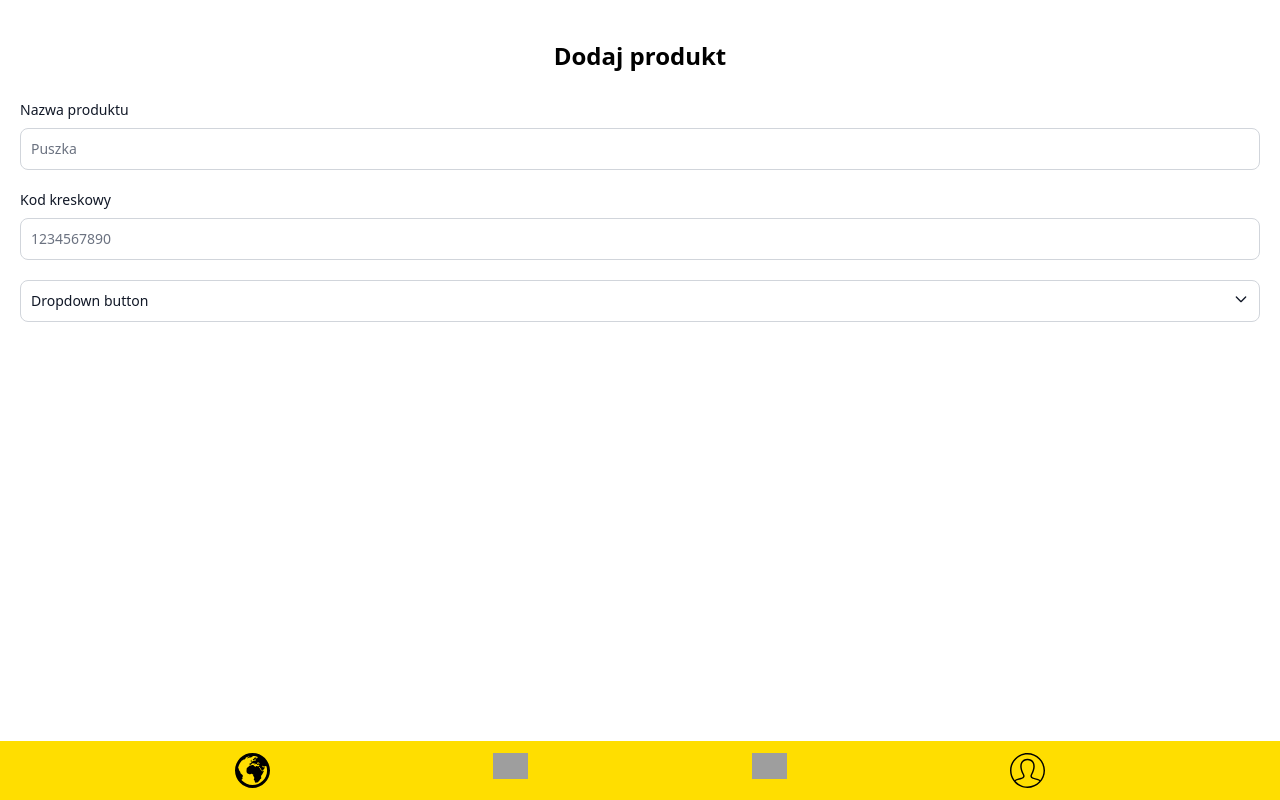
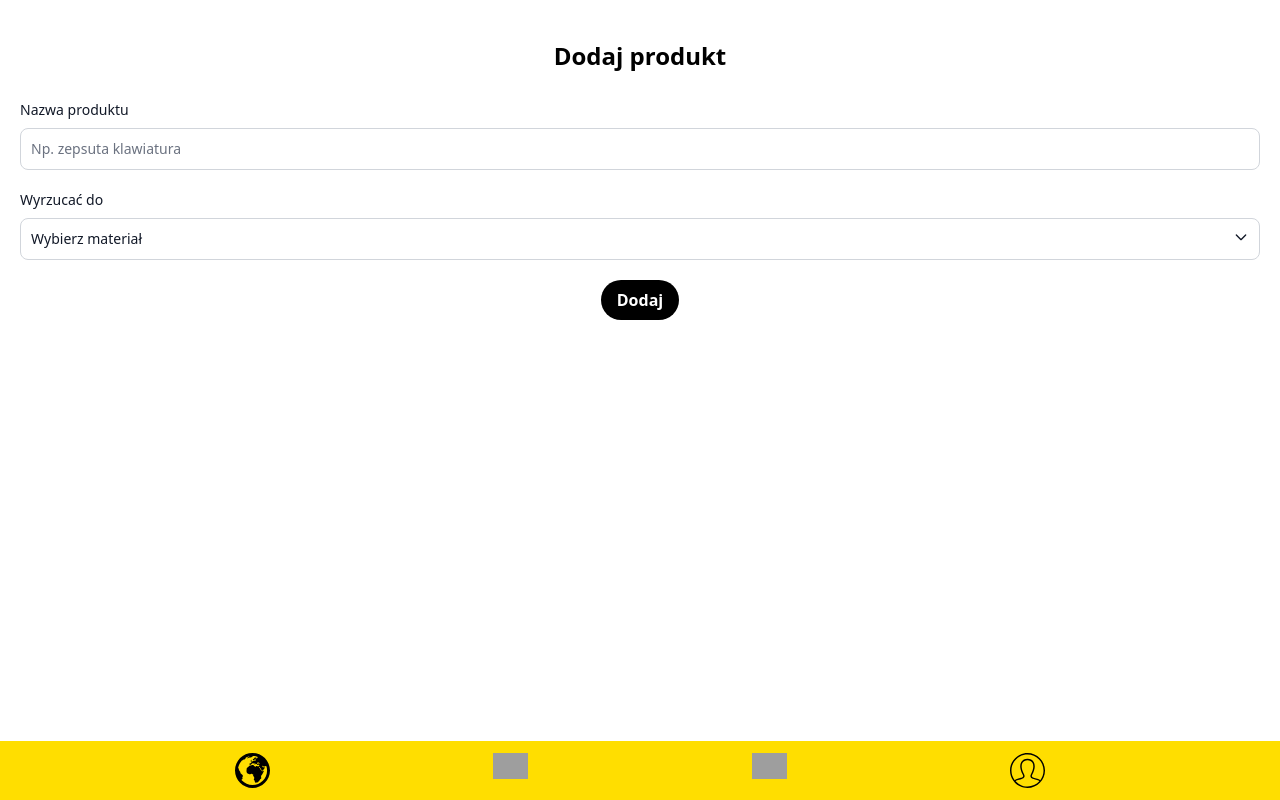
Before and after one commit to Stanlee77/beeco, a Next.js app: page /add-product in a window 1280 px wide. Built offline with nearby package versions, Linux system fonts and the light colour scheme; grey boxes are pictures that could not be loaded.

Commit message:
implement add product option

```diff
--- a/app/add-product/page.tsx
+++ b/app/add-product/page.tsx
@@ -1,9 +1,142 @@
-import AddProductForm from "../components/AddProductForm";
+"use client";
+
+import { useState } from "react";
+import { PolishTrashType, TrashType } from "../types";
 
 export default function AddProductPage() {
+  const [isVisible, setIsVisible] = useState(false);
+  const [dumpInto, setDumpInto] = useState<TrashType | null>(null);
+  const [name, setName] = useState("");
+  const BARCODE = "1234567890";
+  const MATERIAL = "plastic";
+
+  function addNewProduct() {
+    const newItem = {
+      barcode: BARCODE,
+      name: name,
+      material: MATERIAL,
+      dump_into: dumpInto,
+    };
+
+    fetch("http://localhost:3000/api/add-product", {
+      method: "POST",
+      headers: {
+        "Content-Type": "application/json",
+      },
+      body: JSON.stringify(newItem),
+    })
+      .then((response) => response.json())
+      .then((result) => {
+        console.log("item added! result: ", result);
+      })
+      .catch((error) => {
+        console.error(error);
+      });
+  }
+
   return (
-    <>
-      <AddProductForm />
-    </>
+    <form
+      className="pt-10  px-5 mb-[60px]"
+      onSubmit={(e) => {
+        e.preventDefault();
+        addNewProduct();
+      }}
+    >
+      <h1 className="text-2xl font-bold text-center mb-7">Dodaj produkt</h1>
+      <label
+        htmlFor="product-name"
+        className="block mb-2 text-sm font-medium text-gray-900 dark:text-white"
+      >
+        Nazwa produktu
+      </label>
+      <div className="mb-5">
+        <input
+          type="text"
+          id="product-name"
+          className=" border border-gray-300 text-gray-900 text-sm rounded-lg focus:ring-blue-500 focus:border-blue-500 block w-full p-2.5 dark:bg-gray-700 dark:border-gray-600 dark:placeholder-gray-400 dark:text-white dark:focus:ring-blue-500 dark:focus:border-blue-500"
+          placeholder="Np. zepsuta klawiatura"
+          required
+          onChange={(e) => setName(e.target.value)}
+          autoComplete="off"
+        />
+      </div>
+      {/* <div className="mb-5">
+        <label
+          htmlFor="barcode"
+          className="block mb-2 text-sm font-medium text-gray-900 dark:text-white"
+        >
+          Kod kreskowy
+        </label>
+        <input
+          type="text"
+          id="barcode"
+          className=" border border-gray-300 text-gray-900 text-sm rounded-lg focus:ring-blue-500 focus:border-blue-500 block w-full p-2.5 dark:bg-gray-700 dark:border-gray-600 dark:placeholder-gray-400 dark:text-white dark:focus:ring-blue-500 dark:focus:border-blue-500"
+          placeholder="np. 1234567890"
+        />
+      </div> */}
+      <label
+        htmlFor="dump-into"
+        className="block mb-2 text-sm font-medium text-gray-900 dark:text-white"
+      >
+        Wyrzucać do
+      </label>
+      <button
+        id="dump-into"
+        data-dropdown-toggle="dropdown"
+        className="border border-gray-300 text-gray-900 text-sm rounded-lg focus:ring-blue-500 focus:border-blue-500 inline-flex justify-between w-full p-2.5 dark:bg-gray-700 dark:border-gray-600 dark:placeholder-gray-400 dark:text-white dark:focus:ring-blue-500 dark:focus:border-blue-500"
+        type="button"
+        onClick={() => setIsVisible(!isVisible)}
+      >
+        {dumpInto ? PolishTrashType[dumpInto] : "Wybierz materiał"} &nbsp;
+        <svg
+          className="w-4 h-4 ml-2"
+          aria-hidden="true"
+          fill="none"
+          stroke="currentColor"
+          viewBox="0 0 24 24"
+          xmlns="http://www.w3.org/2000/svg"
+        >
+          <path
+            strokeLinecap="round"
+            strokeLinejoin="round"
+            strokeWidth={2}
+            d="M19 9l-7 7-7-7"
+          ></path>
+        </svg>
+      </button>
+      <div id="dropdown" className="z-1 relative">
+        <ul
+          className="py-2 text-sm text-gray-700 dark:text-gray-200 absolute top-0 bg-white rounded-lg shadow w-44 dark:bg-gray-700"
+          aria-labelledby="dropdownDefaultButton"
+          style={{ display: isVisible ? "block" : "none" }}
+        >
+          {[
+            TrashType.glass,
+            TrashType.paper,
+            TrashType.plastic,
+            TrashType.organic,
+            TrashType.other,
+          ].map((material) => (
+            <li className="w-full" key={material}>
+              <button
+                className="block px-4 py-2 hover:bg-gray-100 dark:hover:bg-gray-600 dark:hover:text-white divide-y divide-gray-100"
+                onClick={() => {
+                  setDumpInto(material);
+                  setIsVisible(false);
+                }}
+              >
+                {PolishTrashType[material]}
+              </button>
+            </li>
+          ))}
+        </ul>
+      </div>
+      <button
+        type="submit"
+        className="bg-black hover:bg-blue-600 text-white font-bold py-2 px-4 rounded-full mt-5 mx-auto block"
+      >
+        Dodaj
+      </button>
+    </form>
   );
 }
--- a/app/components/AddProductForm/AddProductForm.tsx
+++ b/app/components/AddProductForm/AddProductForm.tsx
@@ -2,113 +2,6 @@
 
 import React, { useEffect, useState } from "react";
 
-const AddProductForm = () => {
-  const [materials, setMaterials] = useState([]);
-  const [isVisible, setIsVisible] = useState(false);
-  // W tym miescie zdarza sie na rerender
-  console.log("RERENDER");
-
-  return (
-    <div className="pt-10  px-5 mb-[60px]">
-      <h1 className="text-2xl font-bold text-center mb-7">Dodaj produkt</h1>
-
-      <div className="mb-5">
-        <label
-          htmlFor="product-name"
-          className="block mb-2 text-sm font-medium text-gray-900 dark:text-white"
-        >
-          Nazwa produktu
-        </label>
-        <input
-          type="text"
-          id="product-name"
-          className=" border border-gray-300 text-gray-900 text-sm rounded-lg focus:ring-blue-500 focus:border-blue-500 block w-full p-2.5 dark:bg-gray-700 dark:border-gray-600 dark:placeholder-gray-400 dark:text-white dark:focus:ring-blue-500 dark:focus:border-blue-500"
-          placeholder="Puszka"
-          required
-        />
-      </div>
-      <div className="mb-5">
-        <label
-          htmlFor="barcode"
-          className="block mb-2 text-sm font-medium text-gray-900 dark:text-white"
-        >
-          Kod kreskowy
-        </label>
-        <input
-          type="text"
-          id="barcode"
-          className=" border border-gray-300 text-gray-900 text-sm rounded-lg focus:ring-blue-500 focus:border-blue-500 block w-full p-2.5 dark:bg-gray-700 dark:border-gray-600 dark:placeholder-gray-400 dark:text-white dark:focus:ring-blue-500 dark:focus:border-blue-500"
-          placeholder="1234567890"
-          required
-        />
-      </div>
-
-      <button
-        id="dropdownDefaultButton"
-        data-dropdown-toggle="dropdown"
-        className="border border-gray-300 text-gray-900 text-sm rounded-lg focus:ring-blue-500 focus:border-blue-500 inline-flex justify-between w-full p-2.5 dark:bg-gray-700 dark:border-gray-600 dark:placeholder-gray-400 dark:text-white dark:focus:ring-blue-500 dark:focus:border-blue-500"
-        type="button"
-        onClick={() => setIsVisible(!isVisible)}
-      >
-        Dropdown button{" "}
-        <svg
-          className="w-4 h-4 ml-2"
-          aria-hidden="true"
-          fill="none"
-          stroke="currentColor"
-          viewBox="0 0 24 24"
-          xmlns="http://www.w3.org/2000/svg"
-        >
-          <path
-            strokeLinecap="round"
-            strokeLinejoin="round"
-            strokeWidth={2}
-            d="M19 9l-7 7-7-7"
-          ></path>
-        </svg>
-      </button>
-      <div id="dropdown" className="z-1 relative">
-        <ul
-          className="py-2 text-sm text-gray-700 dark:text-gray-200 absolute top-0 bg-white rounded-lg shadow w-44 dark:bg-gray-700"
-          aria-labelledby="dropdownDefaultButton"
-          style={{ display: isVisible ? "block" : "none" }}
-        >
-          <li>
-            <a
-              href="#"
-              className="block px-4 py-2 hover:bg-gray-100 dark:hover:bg-gray-600 dark:hover:text-white divide-y divide-gray-100"
-            >
-              Dashboard
-            </a>
-          </li>
-          <li>
-            <a
-              href="#"
-              className="block px-4 py-2 hover:bg-gray-100 dark:hover:bg-gray-600 dark:hover:text-white divide-y divide-gray-100"
-            >
-              Settings
-            </a>
-          </li>
-          <li>
-            <a
-              href="#"
-              className="block px-4 py-2 hover:bg-gray-100 dark:hover:bg-gray-600 dark:hover:text-white divide-y divide-gray-100"
-            >
-              Earnings
-            </a>
-          </li>
-          <li>
-            <a
-              href="#"
-              className="block px-4 py-2 hover:bg-gray-100 dark:hover:bg-gray-600 dark:hover:text-white divide-y divide-gray-100"
-            >
-              Sign out
-            </a>
-          </li>
-        </ul>
-      </div>
-    </div>
-  );
-};
+const AddProductForm = () => {};
 
 export default AddProductForm;
--- a/app/learn/components/LearnLink/LearnLink.tsx
+++ b/app/learn/components/LearnLink/LearnLink.tsx
@@ -9,7 +9,7 @@ interface LearnLinkProps {
 const LearnLink: FC<LearnLinkProps> = ({ url, title }) => {
   return (
     <Link
-      className="p-4 bg-black rounded-full text-white w-36 text-xl flex justify-center align-center"
+      className="px-4 py-2 font-bold bg-black rounded-full text-white w-36 flex justify-center align-center"
       href={url}
     >
       {title}
--- a/app/learn/quiz/page.tsx
+++ b/app/learn/quiz/page.tsx
@@ -62,7 +62,7 @@ const Page: React.FC = () => {
       <div className="fixed bottom-[60px] flex flex-col justify-center items-center gap-8">
         <If condition={userChoice !== null}>
           <button
-            className="p-4 bg-[#ffde00] rounded-full border-1 border-black text-xl"
+            className="px-4 py-2 bg-black text-white font-bold rounded-full"
             onClick={handleNextQuestion}
           >
             Następne pytanie
--- a/app/page.tsx
+++ b/app/page.tsx
@@ -41,11 +41,11 @@ export default function Home() {
   ));
 
   const itemsNotFound = (
-    <div className="text-center">
-      <p className="mb-4">Brak produktów!</p>
+    <div className="text-center min-h-[150px]">
+      <p className="pb-10 pt-5">Nie znaleziono przedmiotu!</p>
       <Link
         href="/add-product"
-        className="font-bold py-2 px-4 bg-primary text-black"
+        className="font-bold p-4 bg-black text-white rounded-full"
       >
         Dodaj produkt
       </Link>
--- a/app/user/page.tsx
+++ b/app/user/page.tsx
@@ -55,12 +55,12 @@ const UserPanel = () => {
             src="/aktywnosc.png"
             alt="aktywnosc"
           />
-          <img
+          {/* <img
             className="w-64 h-64 left-[50%] translate-x-[-50%] absolute"
             style={{ marginTop: "850px" }}
             src="/beeco.png"
             alt="beeco"
-          />
+          /> */}
         </div>
       </div>
     </div>
```
